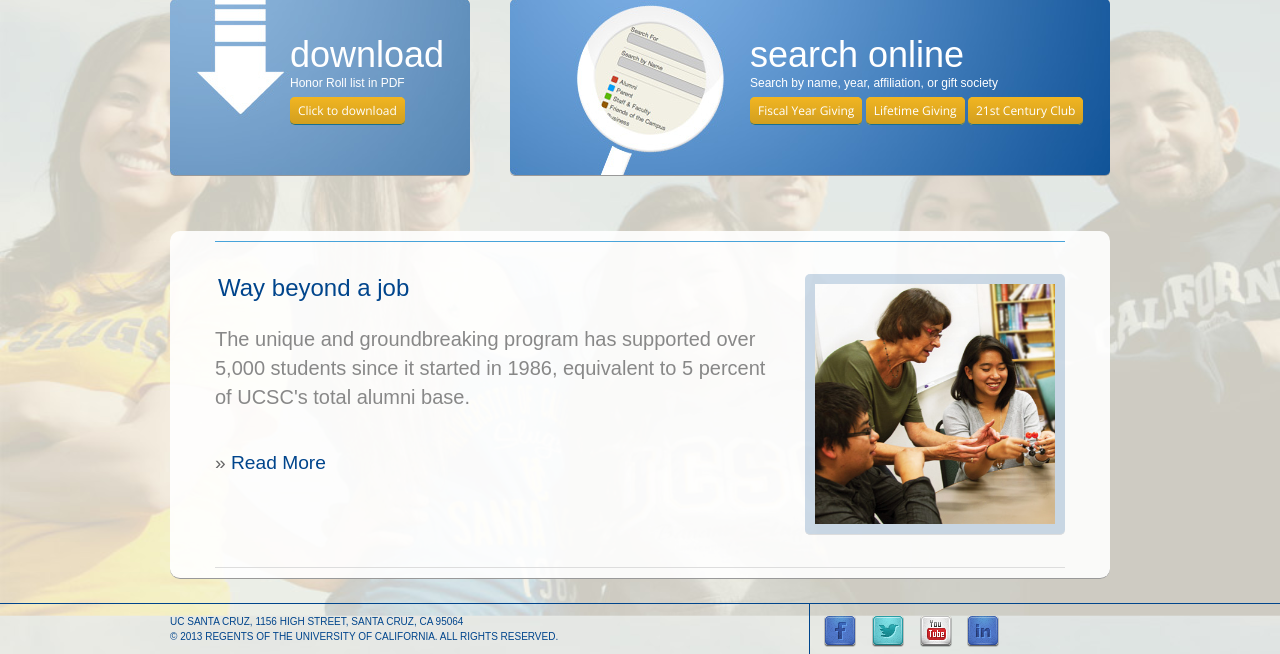
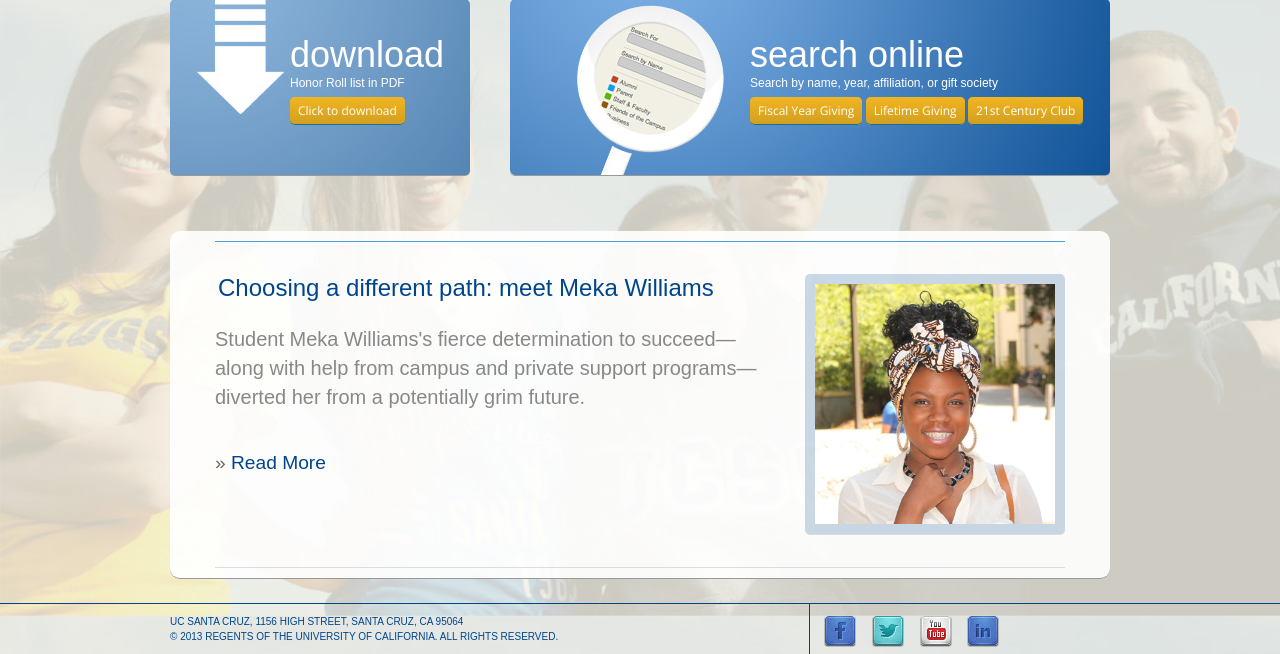
Before and after one commit to luckyluke007/Annual-Report, a PHP site: page /honor-roll.php in a window 1280 px wide. Shown: the part 238-892 px from the top of the page. Run offline with PHP 8.4, Linux system fonts and the light colour scheme; some libraries are stand-ins or nearby versions; some web fonts are replaced.

Commit message:
Honor Roll stories

```diff
--- a/honor-roll.php
+++ b/honor-roll.php
@@ -30,19 +30,12 @@
 <!--ROTATOR-->
 <div class="rotator-container">
 <div id="cbp-qtrotator" class="cbp-qtrotator">
-					<div class="cbp-qtcontent">
-						<img src="images/profiles/give.jpg" alt="Give. Don't Give In. - Thumb" />
-						<blockquote>
-                        <h2>Give. Don't Give In</h2>
-						  <p>UC Santa Cruz is the boldest experiment in the history of public higher education. Our very founding in 1965 was a revolt against the educational status quo.</p>
-						  <footer><a href="articles/give-112013.php">Read More</a></footer>
-						</blockquote>
-					</div>
+
 					<div class="cbp-qtcontent">
 						<img src="images/profiles/meka.jpg" alt="Choosing a different path: meet Meka Williams" />
 						<blockquote>
                         <h2>Choosing a different path: meet Meka Williams</h2>
-						  <p>Student Meka Williams's fierce determination to succeed—along with help from campus and private support programs—diverted her from a grim path.</p>
+						  <p>Student Meka Williams's fierce determination to succeed—along with help from campus and private support programs—diverted her from a potentially grim future.</p>
 						  <footer><a href="articles/meetmeka-112013.php">Read More</a></footer>
 						</blockquote>
 					</div>
@@ -50,15 +43,15 @@
 						<img src="images/profiles/konopelski.jpg" alt="Way beyond a job: Joe and Nancy Cox-Konopelski" />
 						<blockquote>
                         <h2>Way beyond a job</h2>
-						  <p>The unique and groundbreaking program has supported over 5,000 students since it started in 1986, equivalent to 5 percent of UCSC's total alumni base.</p>
+						  <p>UCSC's unique and groundbreaking Academic Excellence program has supported thousands of students since it started in 1986.</p>
 						  <footer><a href="articles/waybeyondajob-112013.php">Read More</a></footer>
 						</blockquote>
 					</div>
 					<div class="cbp-qtcontent">
 						<img src="images/profiles/rebeles.jpg" alt="Connecting science and justice: Patricia and Rowland Rebeles" />
 						<blockquote>
-                        <h2>Connecting science and justice</h2>
-						  <p>UCSC's innovative Science and Justice Training Program trains graduate students to think hard about the effects and impacts of their research on society, offering a pathway for science and engineering to connect to social issues and public concerns.</p>
+                        <h2>Sparking a relationship between art and science</h2>
+						  <p>With their $1 million kick-off gift, Patricia and Rowland Rebele are helping to make into reality the highly anticipated Institute of the Arts and Sciences.</p>
 						  <footer><a href="articles/connecting-112013.php">Read More</a></footer>
 						</blockquote>
 					</div>
@@ -66,7 +59,7 @@
 						<img src="images/profiles/pehl.jpg" alt="Dorothy Everett" />
 						<blockquote>
                         <h2>Honoring a 'quietly incredible woman'</h2>
-						  <p>Mark Headley (Stevenson '83, politics) and his wife, Christina Pehl, decided to make a gift establishing a new endowed chair at UCSC, they wanted to commemorate an extraordinary woman who worked tirelessly for three University of California presidents.</p>
+						  <p>When alumnus Mark Headley and his wife, Christina Pehl, decided to make a gift establishing a new endowed chair at UCSC, they wanted to commemorate an extraordinary woman who worked tirelessly for four University of California presidents.</p>
 						  <footer><a href="articles/incrediblewoman-112013.php">Read More</a></footer>
 						</blockquote>
 					</div>
```
